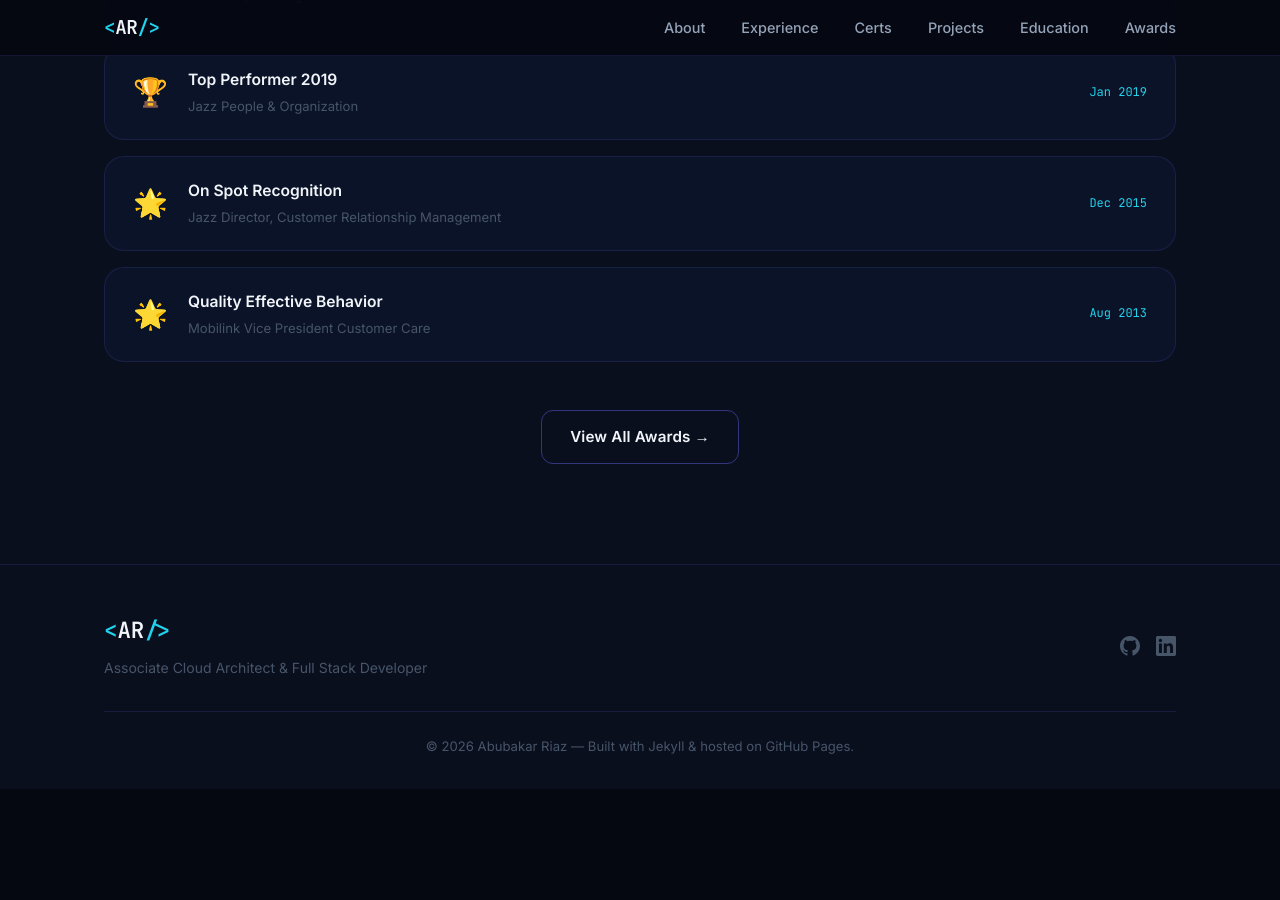
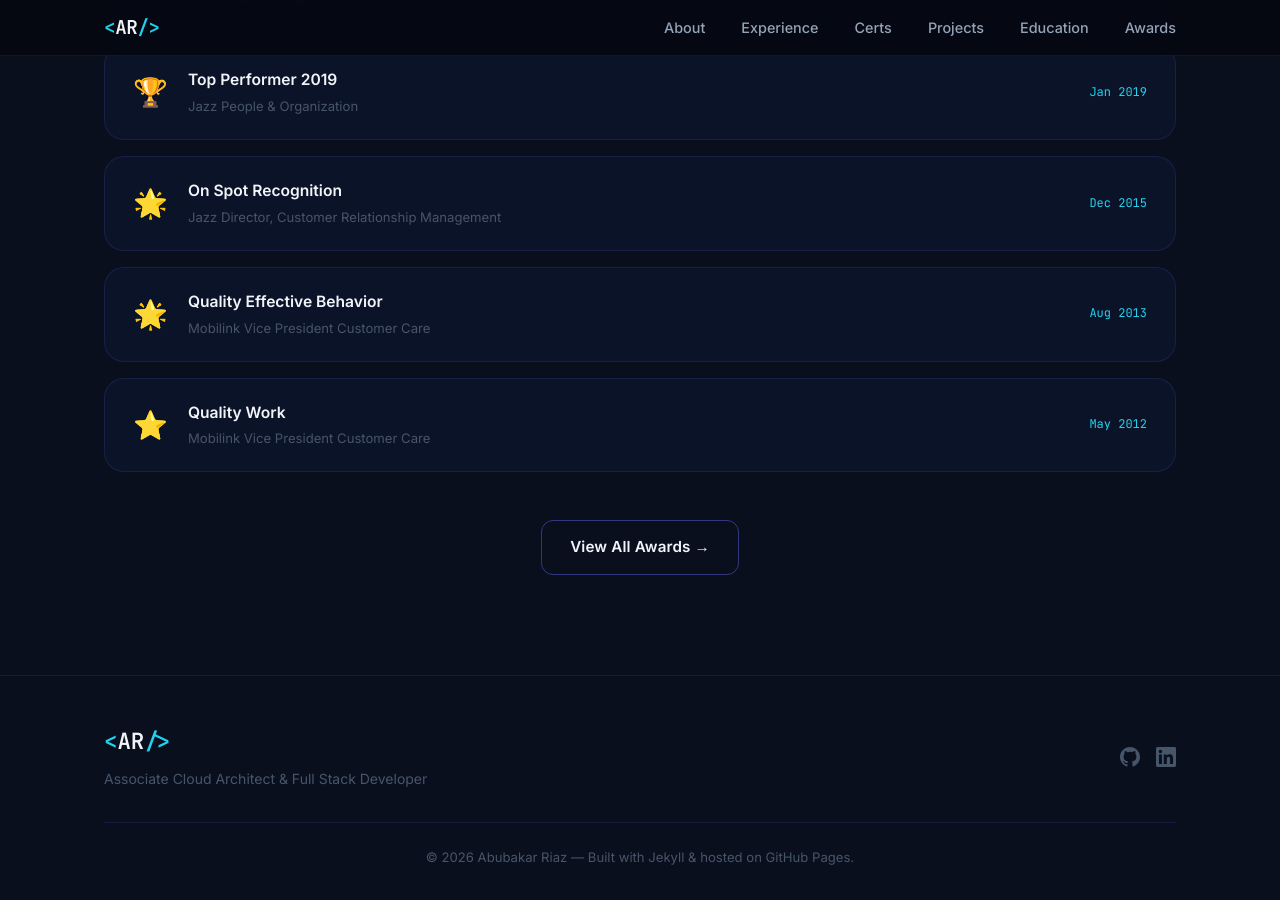
Before and after one commit to mabubakarriaz/mabubakarriaz.github.io, a Jekyll site: the page built from index.html, in a window 1280 px wide and 900 px high, scrolled down 7216 px. Built offline with Jekyll 4.4.1, drawn with Linux system fonts in a browser that asks for light colours; before the commit the page ends 8005 px from its top, so only the background shows below that.

Commit message:
Sync awards with LinkedIn and CV PDF
- awards/index.html: fix title to 'Quarterly Divisional Champion of Q1 2022'
  (LinkedIn uses 'of', matching exact LinkedIn wording)
- index.html: add missing 'Quality Work' award (May 2012) to complete all 9
  awards from CV PDF

Co-Authored-By: Claude Sonnet 4.6 <noreply@anthropic.com>

```diff
--- a/awards/index.html
+++ b/awards/index.html
@@ -69,7 +69,7 @@ description: Honors and awards received by Abubakar Riaz throughout his career a
       <div class="award-full-item animate-on-scroll">
         <div class="award-full-icon">🏆</div>
         <div class="award-body">
-          <h3 class="award-full-title">Quarterly Divisional Champion Q1 2022</h3>
+          <h3 class="award-full-title">Quarterly Divisional Champion of Q1 2022</h3>
           <p class="award-full-issuer">Issued by Jazz People &amp; Organization · Jazz Telecom</p>
           <p class="award-full-project">Rewarded on project <strong>Franchise Voice of Customer (FVOC)</strong></p>
         </div>
--- a/index.html
+++ b/index.html
@@ -631,6 +631,15 @@ description: Associate Architect @ tkxel 🚀| Full Stack Developer👨‍💻|
         <span class="award-date">Aug 2013</span>
       </div>
 
+      <div class="award-item animate-on-scroll">
+        <div class="award-icon">⭐</div>
+        <div class="award-body">
+          <h3 class="award-title">Quality Work</h3>
+          <span class="award-issuer">Mobilink Vice President Customer Care</span>
+        </div>
+        <span class="award-date">May 2012</span>
+      </div>
+
     </div>
     <div class="section-cta animate-on-scroll">
       <a href="{{ '/awards/' | relative_url }}" class="btn btn-outline">View All Awards →</a>
```
